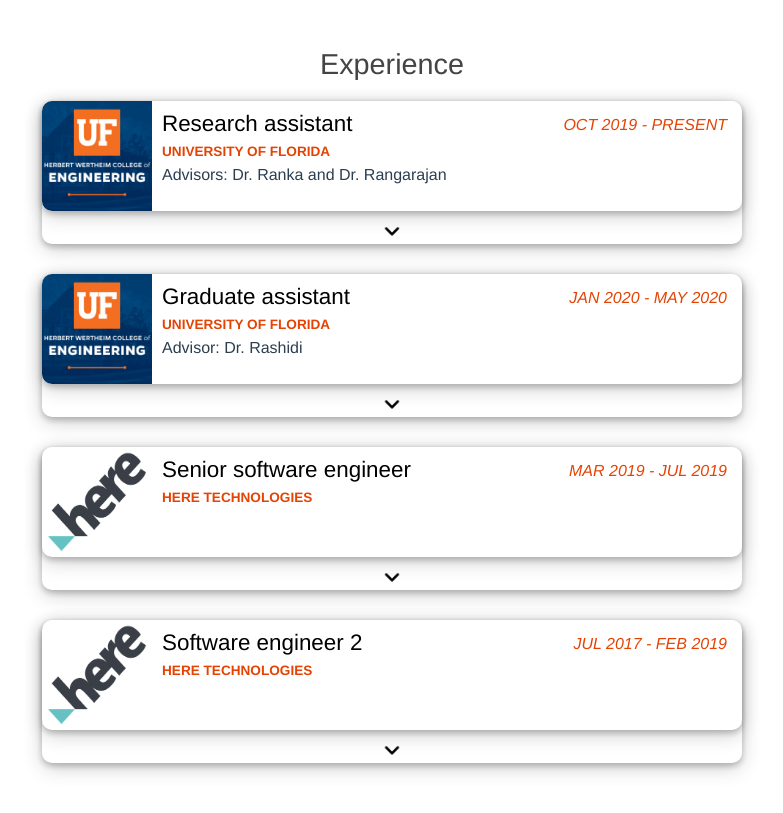
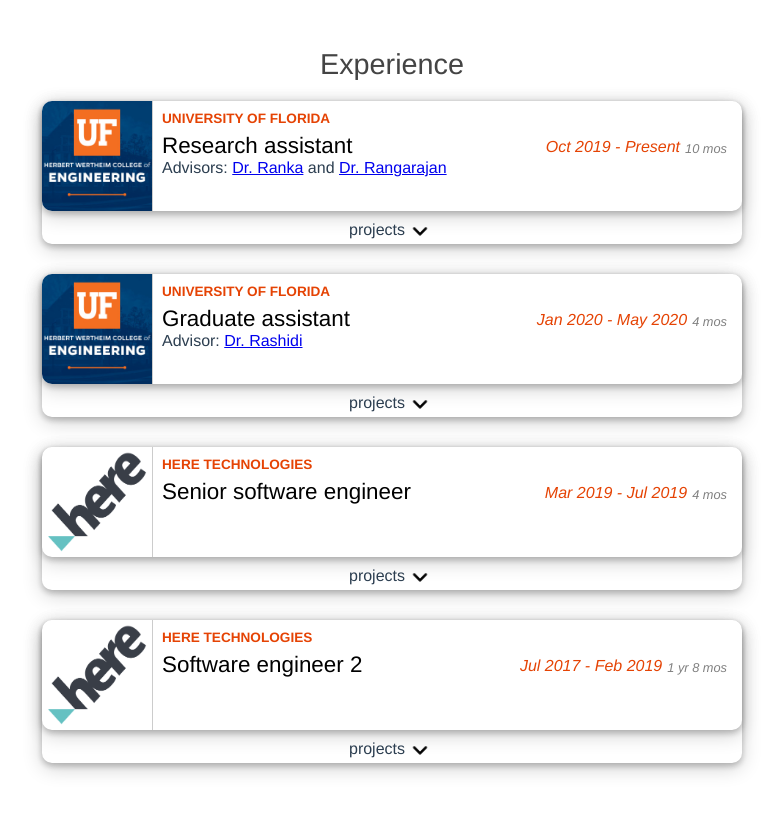
Before and after one commit to parthjshah95/resume, a Vue app: page / in a window 1280 px wide. Shown: the part 800-1613 px from the top of the page, without its empty margins (248-1031 px from the left). Built offline with nearby package versions, Linux system fonts and the light colour scheme.

Commit message:
solved projects pushed down issue

```diff
--- a/src/components/ExperienceCard.vue
+++ b/src/components/ExperienceCard.vue
@@ -5,13 +5,15 @@
             <img class="icon" :src="require(`../assets/${properties.img}`)">
             <!-- <img class="icon" src="../assets/UF_logo.jpg"> -->
             <div class="info">
+                <div class="institute" v-if="bigScreen"><b>{{properties.institute}}</b></div>
+                <div class="time-calc" v-if="bigScreen"><i>{{properties.timeCalc}}</i></div>
                 <div v-bind:class="bigScreen? 'time-top': time"><i>{{properties.time}}</i></div>
                 <div class="position">{{properties.position}}</div>
-                <div class="institute" v-if="bigScreen"><b>{{properties.institute}}</b></div>
-                <div>{{properties.description}}</div>
+                <div v-if="bigScreen" v-html="properties.description"></div>
             </div>
         </div>
         <div class="down-div" v-on:click="toggleProjects()" v-if="properties.collapsed">
+            <span class="down-desc">projects</span>
             <img class="down" src="../assets/keyboard-down-arrow.png">
         </div>
         <div class="projects" v-if="!properties.collapsed">
@@ -89,6 +91,7 @@ $project-card-aspect-ratio: 1.6;
     // left: 0px;
     width: $card-height;
     height: $card-height;
+    border-right:0.5px solid #ccc;
 }
 .primary{
     max-width: $card-max-width;
@@ -123,14 +126,19 @@ $margin:10px;
 .time{
     font-size: 1.0rem;
     color: $orange;
-    text-transform: uppercase;
     margin: 5px 0px;
 }
 .time-top{
     @extend .time;
     float: right;
     margin-right: 5px;
-    top: 0px;
+    display: inline-block;
+}
+.time-calc{
+    @extend .time-top;
+    font-size: 0.8rem;
+    color: gray;
+    margin-top: 8px;
 }
 .projects{
     max-width: $card-max-width - 2*$projects-margin;
@@ -141,16 +149,18 @@ $margin:10px;
     transition: 0.3s;
     overflow-x: auto;
 }
-.collapsed{
-    height:20px;
-}
 .down-div{
     cursor: pointer;
     max-width: $card-max-width;
     width:100%;
     height: $down-arrow-size;
-    vertical-align: middle;
     margin-top: 5px;
+    overflow: hidden;
+}
+.down-desc{
+    display: inline-block;
+    margin-top: 5px;
+    vertical-align: top;
 }
 .down{
     display:inline-block;
@@ -173,7 +183,7 @@ $margin:10px;
     @extend .card;
     height: $card-height;
     width: $project-card-aspect-ratio * $card-height;
-    margin: 15px;
+    margin: 12px;
     padding: 5px;
     z-index:3;
     cursor: pointer;
--- a/src/data.json
+++ b/src/data.json
@@ -4,16 +4,18 @@
             "img": "UF_logo.jpg",
             "position": "Research assistant",
             "institute": "University of Florida",
-            "description": "Advisors: Dr. Ranka and Dr. Rangarajan",
-            "time": "Oct 2019 - present",
+            "description": "Advisors: <a href=\"https://www.cise.ufl.edu/ranka-sanjay/\">Dr. Ranka</a> and <a href=\"https://www.cise.ufl.edu/rangarajan-anand/\">Dr. Rangarajan</a>",
+            "time": "Oct 2019 - Present",
+            "timeCalc": "10 mos",
             "projects": ["vae"]
         },
         {
             "img": "UF_logo.jpg",
             "position": "Graduate assistant",
             "institute": "University of Florida",
-            "description": "Advisor: Dr. Rashidi",
+            "description": "Advisor: <a href=\"https://www.bme.ufl.edu/labs/rashidi/\"> Dr. Rashidi</a>",
             "time": "Jan 2020 - May 2020",
+            "timeCalc": "4 mos",
             "projects": []
         },
         {
@@ -21,6 +23,7 @@
             "position": "Senior software engineer",
             "institute": "Here Technologies",
             "time": "Mar 2019 - Jul 2019",
+            "timeCalc": "4 mos",
             "projects": []
         },
         {
@@ -28,6 +31,7 @@
             "position": "Software engineer 2",
             "institute": "Here Technologies",
             "time": "Jul 2017 - Feb 2019",
+            "timeCalc": "1 yr 8 mos",
             "projects": []
         }
     ],
```
